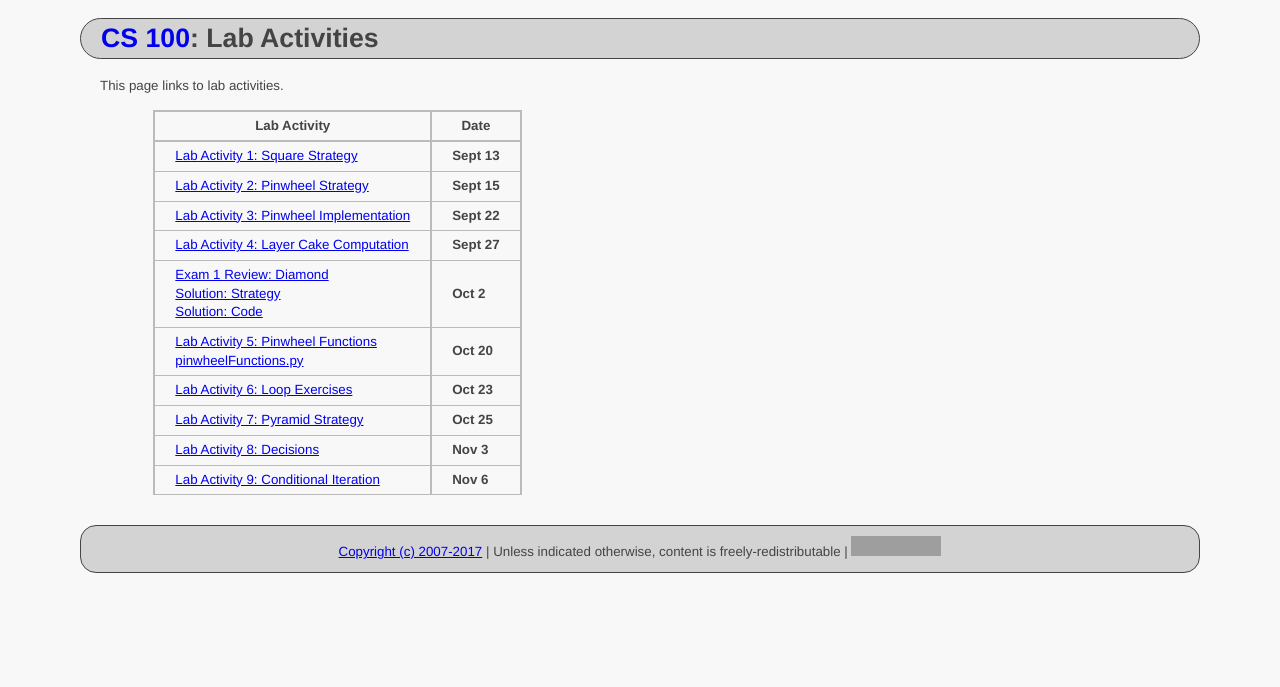
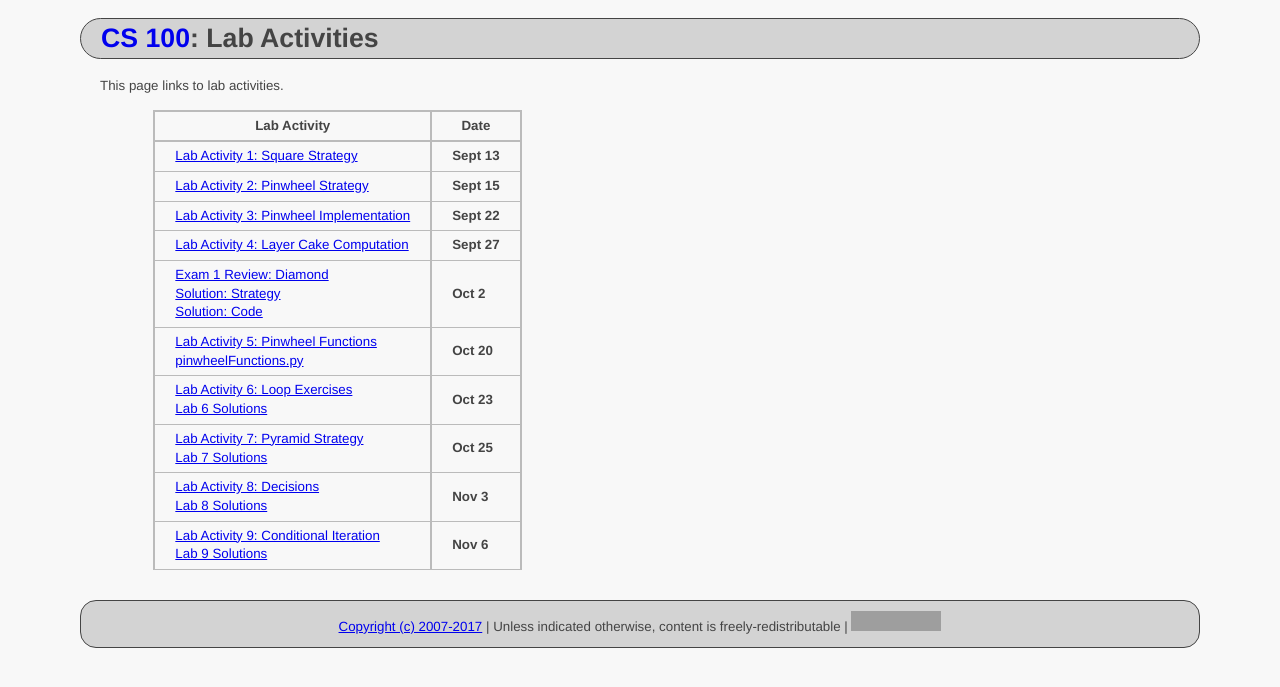
Before and after one commit to ycpcs/cs100-fall2017, a Jekyll site: the page built from labs/index.md, in a window 1280 px wide. Shown: the top 687 px of the page. Built offline with Jekyll 4.4.1, drawn with Linux system fonts in a browser that asks for light colours; grey boxes are pictures that could not be loaded.

Commit message:
add lab solutions
add lab solutions

```diff
--- a/labs/index.md
+++ b/labs/index.md
@@ -14,10 +14,10 @@ This page links to lab activities.
 > [Lab Activity 4: Layer Cake Computation](CPADS_Lab4.pdf)                               | **Sept 27** |
 > [Exam 1 Review: Diamond](CPADS_Exam1Review.pdf) <br> [Solution: Strategy](CPADS_Exam1Review_Strategy.pdf) <br> [Solution: Code](CPADS_Exam1Review_Code.py)                                         | **Oct 2**   |
 > [Lab Activity 5: Pinwheel Functions](CPADS_Lab5.pdf) <br /> [pinwheelFunctions.py](src/pinwheelFunctions.py)                               | **Oct 20** |
-> [Lab Activity 6: Loop Exercises](CPADS_Lab6.pdf)                                       | **Oct 23** |
-> [Lab Activity 7: Pyramid Strategy](CPADS_Lab7.pdf)                                     | **Oct 25** |
-> [Lab Activity 8: Decisions](CPADS_Lab8.pdf)                                            | **Nov 3**  |
-> [Lab Activity 9: Conditional Iteration](CPADS_Lab9.pdf)                                | **Nov 6**  |
+> [Lab Activity 6: Loop Exercises](CPADS_Lab6.pdf) <br /> [Lab 6 Solutions](CPADS_Lab6Sol.pdf)                                     | **Oct 23** |
+> [Lab Activity 7: Pyramid Strategy](CPADS_Lab7.pdf) <br /> [Lab 7 Solutions](CPADS_Lab7Sol.pdf)                                    | **Oct 25** |
+> [Lab Activity 8: Decisions](CPADS_Lab8.pdf) <br /> [Lab 8 Solutions](CPADS_Lab8Sol.pdf)                                           | **Nov 3**  |
+> [Lab Activity 9: Conditional Iteration](CPADS_Lab9.pdf) <br /> [Lab 9 Solutions](CPADS_Lab9Sol.pdf)                               | **Nov 6**  |
 
 
 <!--
```
Also changed, not shown: 4 other files.
